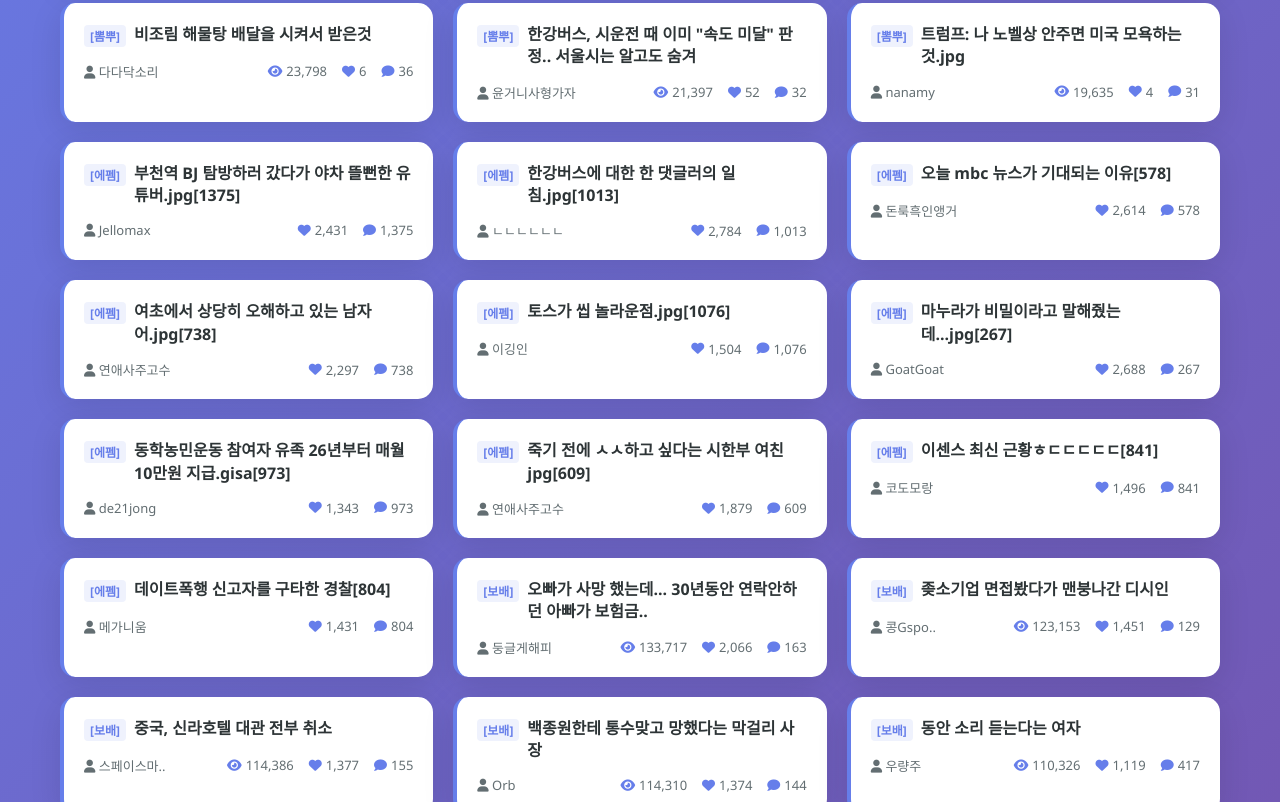
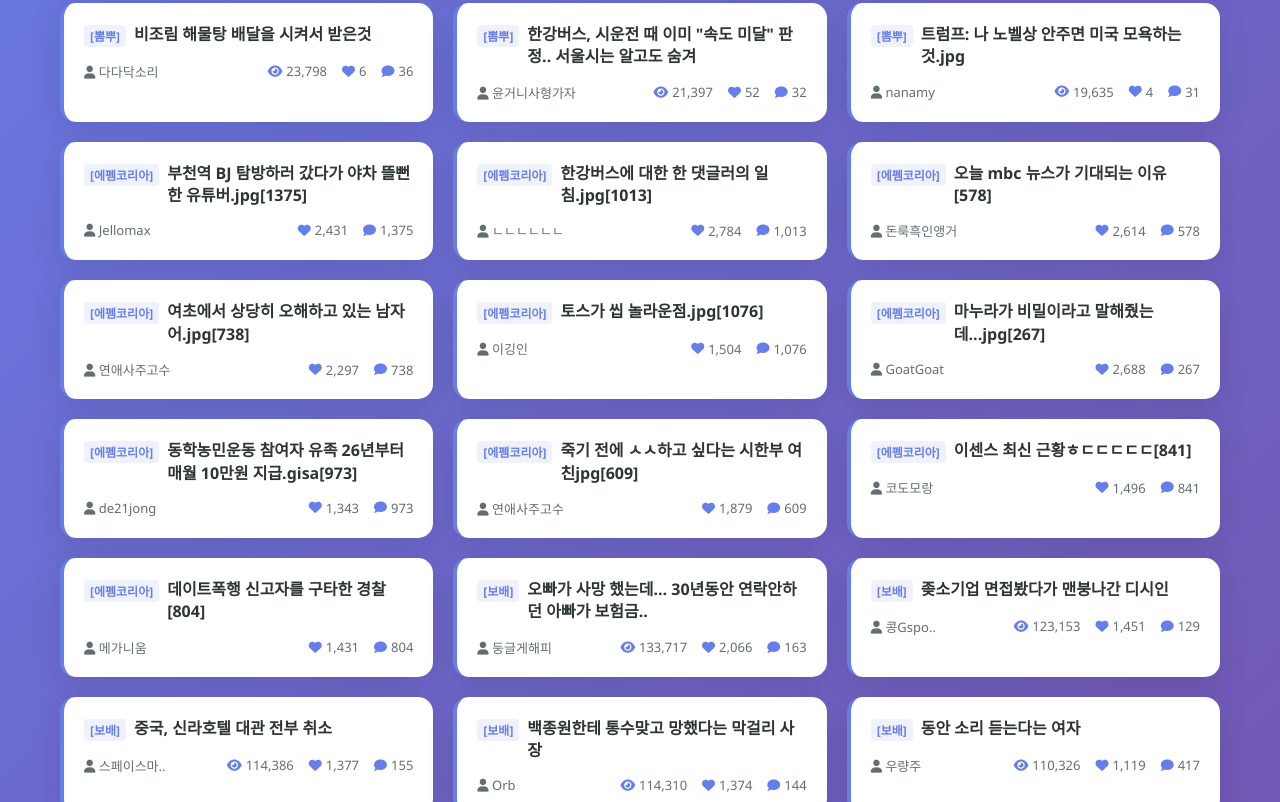
Before and after one commit to reomoon/community, a plain HTML site: page index.html in a window 1280 px wide. Shown: the part 573-1375 px from the top of the page. Drawn offline with Linux system fonts and the light colour scheme.

Commit message:
Final update: Change fmkorea display name to 에펨코리아 in template and HTML

```diff
--- a/index.html
+++ b/index.html
@@ -229,7 +229,7 @@
             <div class="post-card" data-site="fmkorea" data-views="0" data-likes="2431" data-date="2025-10-01 21:21:52.358481">
                 <div class="post-title">
                     <span class="site-prefix">
-                        [에펨]
+                        [에펨코리아]
 
                     </span>
                     <a href="https://www.fmkorea.com/best2/8978596958" target="_blank">부천역 BJ 탐방하러 갔다가 야차 뜰뻔한 유튜버.jpg[1375]</a>
@@ -247,7 +247,7 @@
             <div class="post-card" data-site="fmkorea" data-views="0" data-likes="2784" data-date="2025-10-01 21:21:52.358481">
                 <div class="post-title">
                     <span class="site-prefix">
-                        [에펨]
+                        [에펨코리아]
 
                     </span>
                     <a href="https://www.fmkorea.com/best2/8979251211" target="_blank">한강버스에 대한 한 댓글러의 일침.jpg[1013]</a>
@@ -265,7 +265,7 @@
             <div class="post-card" data-site="fmkorea" data-views="0" data-likes="2614" data-date="2025-10-01 21:21:52.358481">
                 <div class="post-title">
                     <span class="site-prefix">
-                        [에펨]
+                        [에펨코리아]
 
                     </span>
                     <a href="https://www.fmkorea.com/best2/8978771584" target="_blank">오늘 mbc 뉴스가 기대되는 이유[578]</a>
@@ -283,7 +283,7 @@
             <div class="post-card" data-site="fmkorea" data-views="0" data-likes="2297" data-date="2025-10-01 21:21:52.358481">
                 <div class="post-title">
                     <span class="site-prefix">
-                        [에펨]
+                        [에펨코리아]
 
                     </span>
                     <a href="https://www.fmkorea.com/best2/8978689510" target="_blank">여초에서 상당히 오해하고 있는 남자어.jpg[738]</a>
@@ -301,7 +301,7 @@
             <div class="post-card" data-site="fmkorea" data-views="0" data-likes="1504" data-date="2025-10-01 21:21:52.358481">
                 <div class="post-title">
                     <span class="site-prefix">
-                        [에펨]
+                        [에펨코리아]
 
                     </span>
                     <a href="https://www.fmkorea.com/best2/8979798430" target="_blank">토스가 씹 놀라운점.jpg[1076]</a>
@@ -319,7 +319,7 @@
             <div class="post-card" data-site="fmkorea" data-views="0" data-likes="2688" data-date="2025-10-01 21:21:52.358481">
                 <div class="post-title">
                     <span class="site-prefix">
-                        [에펨]
+                        [에펨코리아]
 
                     </span>
                     <a href="https://www.fmkorea.com/best2/8978703109" target="_blank">마누라가 비밀이라고 말해줬는데...jpg[267]</a>
@@ -337,7 +337,7 @@
             <div class="post-card" data-site="fmkorea" data-views="0" data-likes="1343" data-date="2025-10-01 21:21:52.358481">
                 <div class="post-title">
                     <span class="site-prefix">
-                        [에펨]
+                        [에펨코리아]
 
                     </span>
                     <a href="https://www.fmkorea.com/best2/8979999350" target="_blank">동학농민운동 참여자 유족 26년부터 매월 10만원 지급.gisa[973]</a>
@@ -355,7 +355,7 @@
             <div class="post-card" data-site="fmkorea" data-views="0" data-likes="1879" data-date="2025-10-01 21:21:52.358481">
                 <div class="post-title">
                     <span class="site-prefix">
-                        [에펨]
+                        [에펨코리아]
 
                     </span>
                     <a href="https://www.fmkorea.com/best2/8979116910" target="_blank">죽기 전에 ㅅㅅ하고 싶다는 시한부 여친jpg[609]</a>
@@ -373,7 +373,7 @@
             <div class="post-card" data-site="fmkorea" data-views="0" data-likes="1496" data-date="2025-10-01 21:21:52.358481">
                 <div class="post-title">
                     <span class="site-prefix">
-                        [에펨]
+                        [에펨코리아]
 
                     </span>
                     <a href="https://www.fmkorea.com/best2/8980611776" target="_blank">이센스 최신 근황ㅎㄷㄷㄷㄷㄷ[841]</a>
@@ -391,7 +391,7 @@
             <div class="post-card" data-site="fmkorea" data-views="0" data-likes="1431" data-date="2025-10-01 21:21:52.358481">
                 <div class="post-title">
                     <span class="site-prefix">
-                        [에펨]
+                        [에펨코리아]
 
                     </span>
                     <a href="https://www.fmkorea.com/best2/8980634908" target="_blank">데이트폭행 신고자를 구타한 경찰[804]</a>
```
Also changed, not shown: app/templates/static.html (+1 -1 lines).
